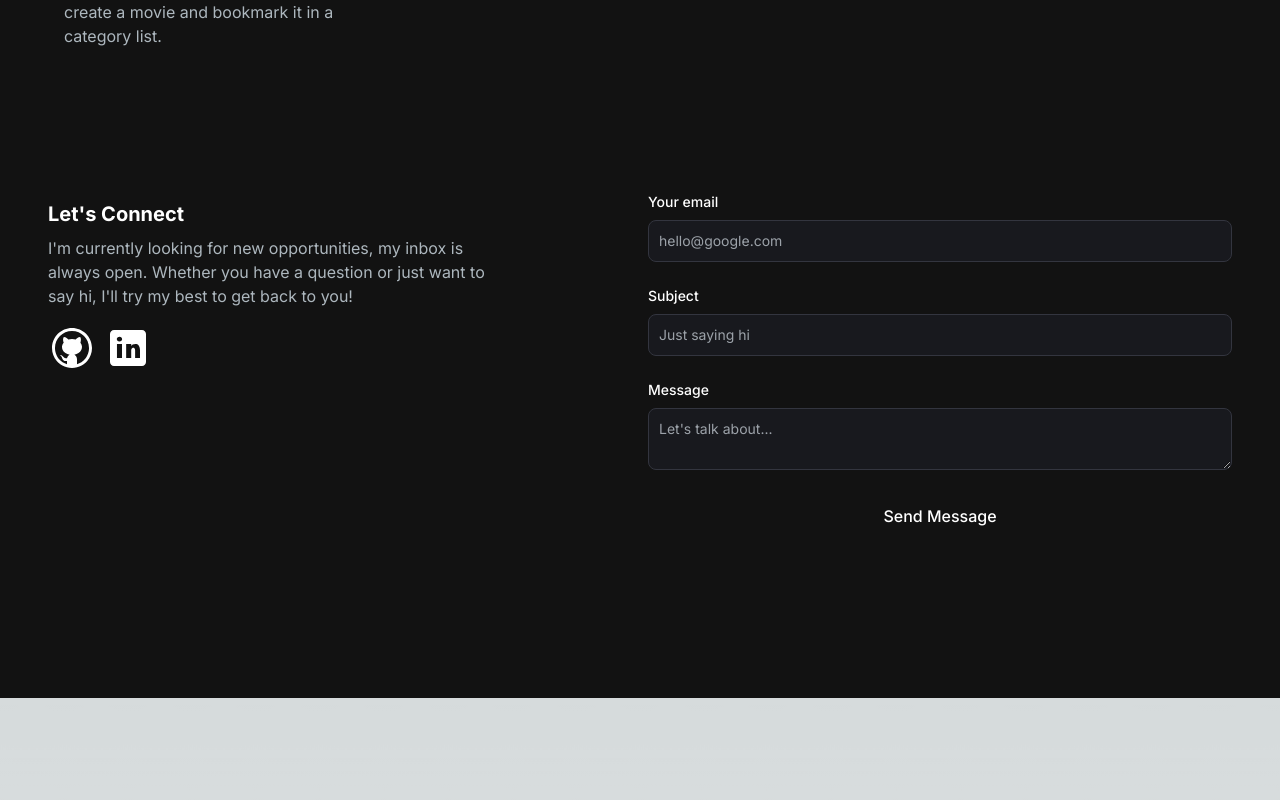
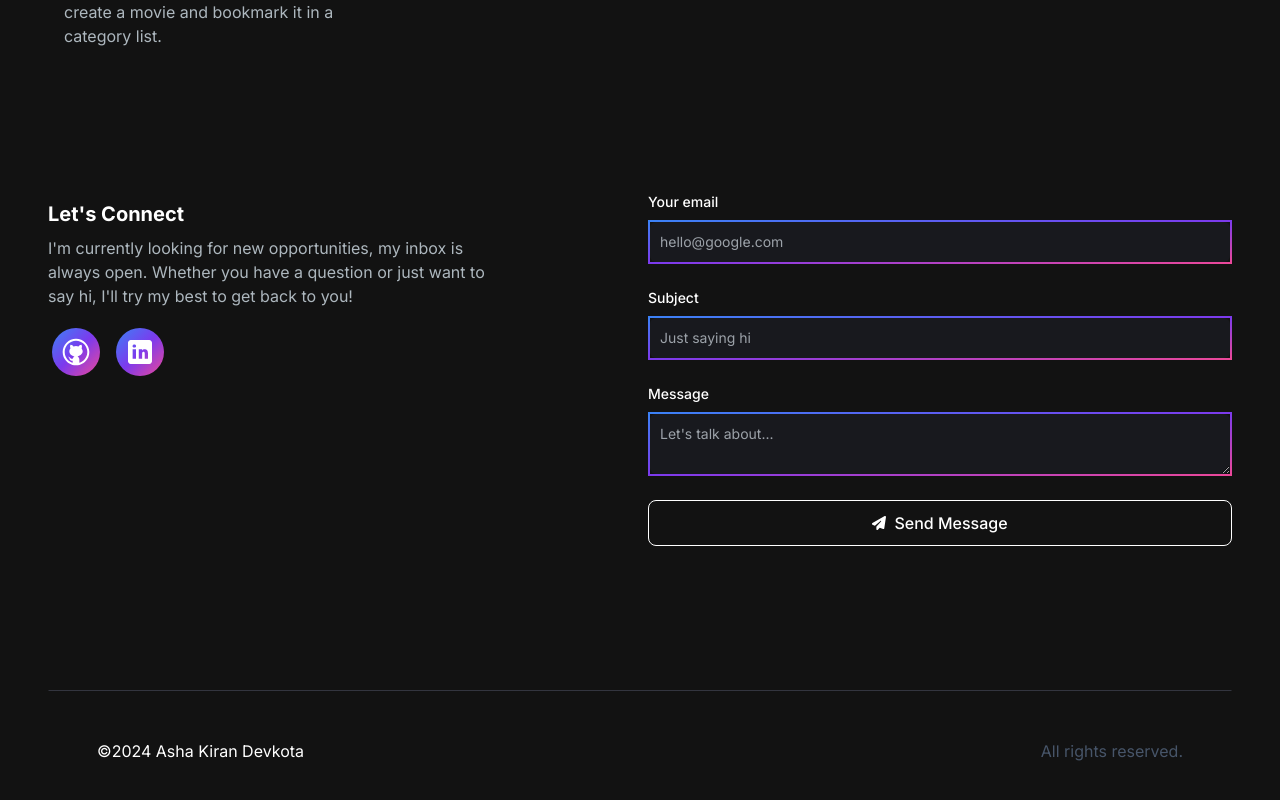
Before and after one commit to ashakiran07/Portfolio, a Next.js app: page / in a window 1280 px wide. Shown: the part 2689-3489 px from the top of the page. Built offline with nearby package versions, Linux system fonts and the light colour scheme.

Commit message:
Corrected errors related to unescaped entities. You can replace the quotes (") with their respective HTML entities &quot; and the apostrophe (') with its respective HTML entity &apos;.

```diff
--- a/package.json
+++ b/package.json
@@ -9,6 +9,9 @@
     "lint": "next lint"
   },
   "dependencies": {
+    "@fortawesome/fontawesome-free": "^6.5.2",
+    "@fortawesome/free-solid-svg-icons": "^6.5.2",
+    "@fortawesome/react-fontawesome": "^0.2.0",
     "@heroicons/react": "^2.1.3",
     "framer-motion": "^11.1.7",
     "next": "14.2.3",
--- a/src/app/components/AboutSection.jsx
+++ b/src/app/components/AboutSection.jsx
@@ -74,7 +74,7 @@ const AboutSection = () => {
 
           🚀  From optimizing plant growth algorithms to developing dynamic web applications, I thrive in environments that foster creativity, collaboration, and continuous improvement. What actually motivates me is working with ideas and finding answers. I am constantly eager to learn new things and I am not hesitant to step outside of my comfort zone while embracing new challenges and innovations.</p>
           <p className="text-base lg:text-lg">
-🌿 Having brought amazing "teamoshpere" to different groups, I'm looking forward to joining ambitious developers and continue to learn.          </p>
+🌿 Having brought amazing &quot;teamoshpere&quot; to different groups, I'm looking forward to joining ambitious developers and continue to learn.          </p>
 
           <div className="flex flex-row justify-start mt-8 hover:text-white text-[#ADB7BE]">
             <TabButton
--- a/src/app/components/EmailSection.jsx
+++ b/src/app/components/EmailSection.jsx
@@ -4,6 +4,9 @@ import GithubIcon from "../../../public/github-icon.svg";
 import LinkedinIcon from "../../../public/linkedin-icon.svg";
 import Link from "next/link";
 import Image from "next/image";
+import { FontAwesomeIcon } from '@fortawesome/react-fontawesome';
+import { faPaperPlane } from '@fortawesome/free-solid-svg-icons';
+
 
 const EmailSection = () => {
   const [emailSubmitted, setEmailSubmitted] = useState(false);
@@ -58,12 +61,39 @@ const EmailSection = () => {
         </p>
         <div className="socials flex flex-row gap-2">
   <Link href="github.com">
-            <Image src={GithubIcon} alt="Github Icon" />
+    <div className="rounded-full p-1">
+      <Image
+        src={GithubIcon}
+        alt="Github Icon"
+        style={{
+          borderRadius: '50%',
+          padding: '0.5rem',
+          background: 'linear-gradient(to bottom right, #3b82f6, #7c3aed, #ec4899)',
+          transition: 'opacity 0.3s',
+        }}
+        className="hover:bg-slate-200"
+      />
+    </div>
   </Link>
   <Link href="linkedin.com">
-            <Image src={LinkedinIcon} alt="Linkedin Icon" />
+    <div className="rounded-full p-1">
+      <Image
+        src={LinkedinIcon}
+        alt="Linkedin Icon"
+        style={{
+          borderRadius: '50%',
+          padding: '0.5rem',
+          background: 'linear-gradient(to bottom right, #3b82f6, #7c3aed, #ec4899)',
+          transition: 'opacity 0.3s',
+        }}
+        className="hover:bg-slate-200"
+      />
+    </div>
   </Link>
 </div>
+
+
+
       </div>
       <div>
         {emailSubmitted ? (
@@ -85,6 +115,11 @@ const EmailSection = () => {
                 id="email"
                 required
                 className="bg-[#18191E] border border-[#33353F] placeholder-[#9CA2A9] text-gray-100 text-sm rounded-lg block w-full p-2.5"
+                style={{
+                  border: "2px solid transparent",
+                  backgroundClip: "padding-box",
+                  borderImage: "linear-gradient(to bottom right, #3b82f6, #7c3aed, #ec4899) 1",
+                }}
                 placeholder="hello@google.com"
               />
             </div>
@@ -101,6 +136,11 @@ const EmailSection = () => {
                 id="subject"
                 required
                 className="bg-[#18191E] border border-[#33353F] placeholder-[#9CA2A9] text-gray-100 text-sm rounded-lg block w-full p-2.5"
+                style={{
+                  border: "2px solid transparent",
+                  backgroundClip: "padding-box",
+                  borderImage: "linear-gradient(to bottom right, #3b82f6, #7c3aed, #ec4899) 1",
+                }}
                 placeholder="Just saying hi"
               />
             </div>
@@ -115,15 +155,22 @@ const EmailSection = () => {
                 name="message"
                 id="message"
                 className="bg-[#18191E] border border-[#33353F] placeholder-[#9CA2A9] text-gray-100 text-sm rounded-lg block w-full p-2.5"
+                style={{
+                  border: "2px solid transparent",
+                  backgroundClip: "padding-box",
+                  borderImage: "linear-gradient(to bottom right, #3b82f6, #7c3aed, #ec4899) 1",
+                }}
                 placeholder="Let's talk about..."
               />
             </div>
             <button
               type="submit"
-              className="bg-primary-500 hover:bg-primary-600 text-white font-medium py-2.5 px-5 rounded-lg w-full"
+              className="bg-primary-500 hover:bg-primary-600 text-white border border-white font-medium py-2.5 px-5 rounded-lg flex justify-center items-center w-full"
               >
+             <span className="mr-2"><FontAwesomeIcon icon={faPaperPlane} size="sm"/></span>
              Send Message
             </button>
+
           </form>
         )}
       </div>
--- a/src/app/components/Footer.jsx
+++ b/src/app/components/Footer.jsx
@@ -4,7 +4,7 @@ const Footer = () => {
   return (
     <footer className="footer border z-10 border-t-[#33353F] border-l-transparent border-r-transparent text-white">
       <div className="container p-12 flex justify-between">
-        <span>LOGO</span>
+        <span>©2024 Asha Kiran Devkota</span>
         <p className="text-slate-600">All rights reserved.</p>
       </div>
     </footer>
--- a/src/app/page.tsx
+++ b/src/app/page.tsx
@@ -16,7 +16,7 @@ export default function Home() {
         <AboutSection />
         <ProjectsSection />
         <EmailSection />
-
+        <Footer />
         </div>
     </main>
   );
```
Also changed, not shown: 1 other file (tests, documents, lock files or other folders). Lines whose indentation alone changed are shown as unchanged.
